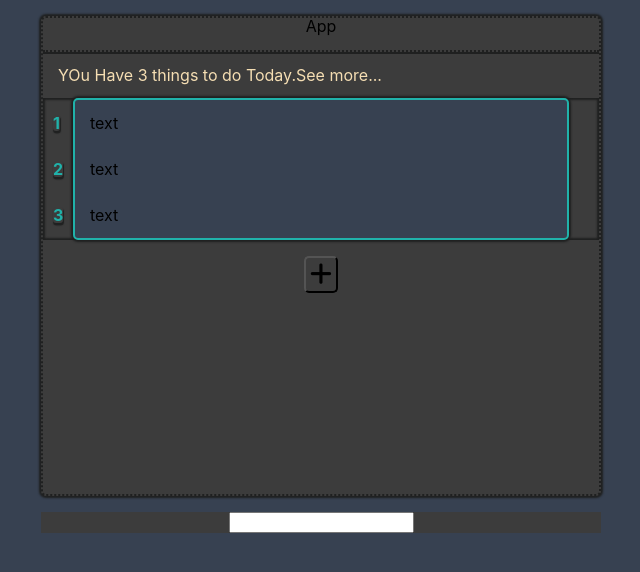
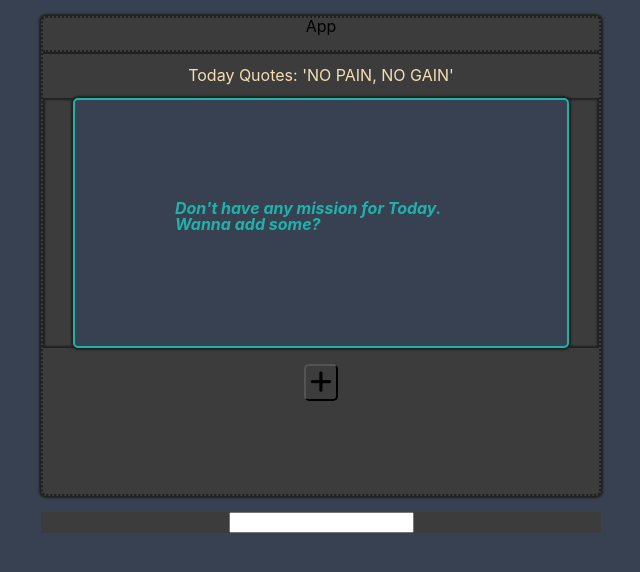
Before and after one commit to geniusTk-debug/todo-app, a React (Vite) app: page / in a window 1280 px wide. Shown: the top 572 px of the page, without its empty margins (319-959 px from the left). Built offline with nearby package versions, Linux system fonts and the light colour scheme.

Commit message:
added input text function and show in DOM, and a few CSS update.

```diff
--- a/src/App.jsx
+++ b/src/App.jsx
@@ -6,12 +6,32 @@ import { useState } from 'react';
 
 
 function App() {
+ const [plan, addPlan] = useState([]);
   const [input, showInput] = useState(false)
+ const [id, setid] = useState(1)
 
+  const add_plan = (e) => {
+    e.preventDefault();
+    setid(prevId => prevId + 1);
+    const todoText = e.target.elements['input-form'].value;
+
+    if(!todoText.trim()) return;
+    addPlan((prevState) => [
+      ...prevState,
+      {
+        id: id,
+        todo: todoText,
+        time: new Date()
+      }
+    ])
+    e.target.reset();
+    showInput(false)
+  }
+ console.log(plan)
 
   return (
      <>
-     <Whiteboard input={input} showInput={showInput}/>
+     <Whiteboard input={input} showInput={showInput} plan={plan} add_plan={add_plan}/>
      <Form/>
      </>
 
--- a/src/Component/Add_Remove/index.jsx
+++ b/src/Component/Add_Remove/index.jsx
@@ -1,9 +1,10 @@
 
 import './index.css';
-export default function Add_Remove({input, showInput}) {
+export default function Add_Remove({input, showInput,}) {
 
 
     const addHandler = () => {
+
         if(input) {
             showInput(false)
         } else {
@@ -11,11 +12,12 @@ export default function Add_Remove({input, showInput}) {
             showInput(true)
         }
 
+
     }
-    console.log(input)
+
   return (
     <div className='add-remove-component'>
-        <button className='add-btn' onClick={() => addHandler()}>
+        <button className='add-btn' onClick={addHandler}>
            <i className="fa-solid fa-plus i-add" style={
                 {
                     display: input ? 'none' : 'block'
--- a/src/Component/Whiteboard/index.css
+++ b/src/Component/Whiteboard/index.css
@@ -27,6 +27,9 @@
     transition: all 0.4s ease-in-out;
     transition-delay: 0.5s;
 }
+#input-form:hover {
+    opacity: 0.5;
+}
 .whiteboard-container.app-title {
     color: wheat;
     max-width: 10rem;
@@ -44,7 +47,7 @@
 .whiteboard-container .notification {
 
     color: wheat;
-    text-align: start;
+    text-align: center;
     padding: 15px;
     border-top: 2px dotted #1F2020;
     box-shadow: 0px 2px #1F2020 inset;
@@ -67,6 +70,8 @@
     margin: 0px 30px;
     text-align: start;
 
+    min-height: 250px;
+
 }
 .whiteboard-container .todo-list ul li{
     display: block;
@@ -85,3 +90,15 @@
     box-shadow: 0.5px 2px 1px 0.5px #1F2020;
     border-radius: 3px;
 }
+
+.whiteboard-container .todo-list ul .info-show-text{
+
+
+   color: lightseagreen;
+   font-weight: bold;
+   font-style: oblique;
+   display: flex;
+   justify-content: center;
+   margin: 100px;
+
+}
--- a/src/Component/Whiteboard/index.jsx
+++ b/src/Component/Whiteboard/index.jsx
@@ -1,6 +1,9 @@
 import './index.css';
 import Add_Remove from '../Add_Remove';
-export default function Whiteboard({input, showInput}) {
+export default function Whiteboard({input, showInput,plan, add_plan}) {
+
+ const set_up_text = `Don't have any mission for Today. Wanna add some?`;
+
   return (
     <div className='whiteboard-container'>
 
@@ -8,18 +11,29 @@ export default function Whiteboard({input, showInput}) {
 
 
 
-        <div className='notification'><p>YOu Have 3 things to do Today.See more...</p></div>
+        <div className='notification'><p>Today Quotes: 'NO PAIN, NO GAIN'</p></div>
         <div className='todo-list'>
-          {input && <input style={{background: 'lightSeaGreen'}} type='text-area' id='input-form' placeholder='Add your plan here. Hit Enter or Click true sign to finished'/>}
+          <form onSubmit={add_plan}>
+            {input && <input
+           style={{background: 'lightSeaGreen'}}
+            type='text-area'
+             id='input-form'
+             name='input-form'
+              placeholder='Add your plan here. Hit Enter or Click true sign to finished'
+               />}
+          </form>
           <ul>
-          <li><span className='absolute-no'>1</span>text</li>
-          <li><span className='absolute-no'>2</span>text</li>
-          <li><span className='absolute-no'>3</span>text</li>
+            {!plan.length && <div className='info-show-text'><h2>{set_up_text}</h2></div>}
+           {plan.map(prevState => (
+
+            <li key={prevState.id}><span className='absolute-no'>{prevState.id}</span>{prevState.todo}</li>
+
+           ))}
 
         </ul>
         </div>
 
-     <Add_Remove input={input} showInput={showInput}/>
+     <Add_Remove input={input} showInput={showInput} />
 
 
 
@@ -28,3 +42,17 @@ export default function Whiteboard({input, showInput}) {
     </div>
   )
 }
+
+
+{/*<form onSubmit={add_plan}>
+              {input && <input
+           style={{background: 'lightSeaGreen'}}
+            type='text-area'
+             id='input-form'
+             name='input-form'
+              placeholder='Add your plan here. Hit Enter or Click true sign to finished'
+               />}
+            </form>
+
+
+            */}
```
